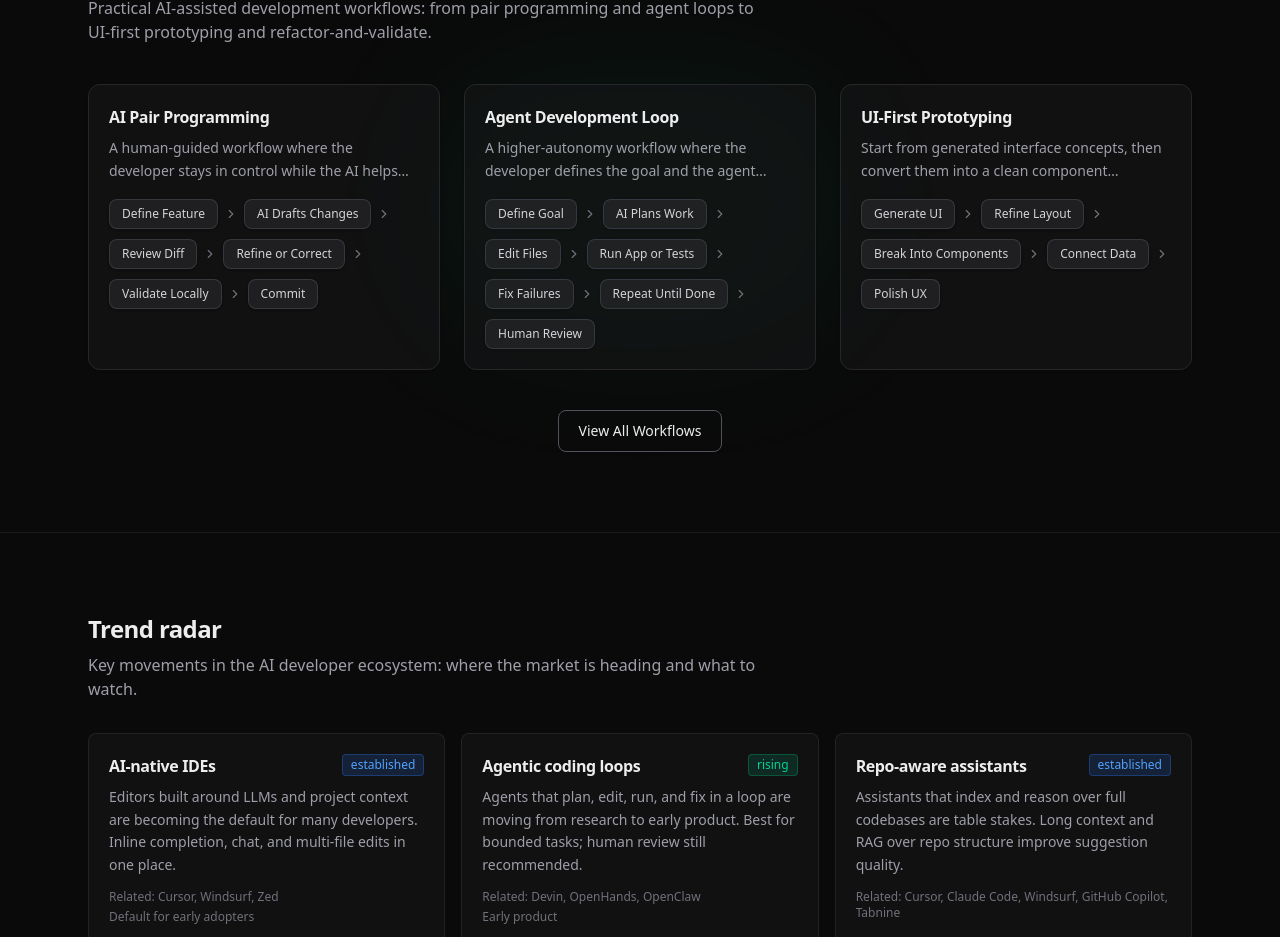
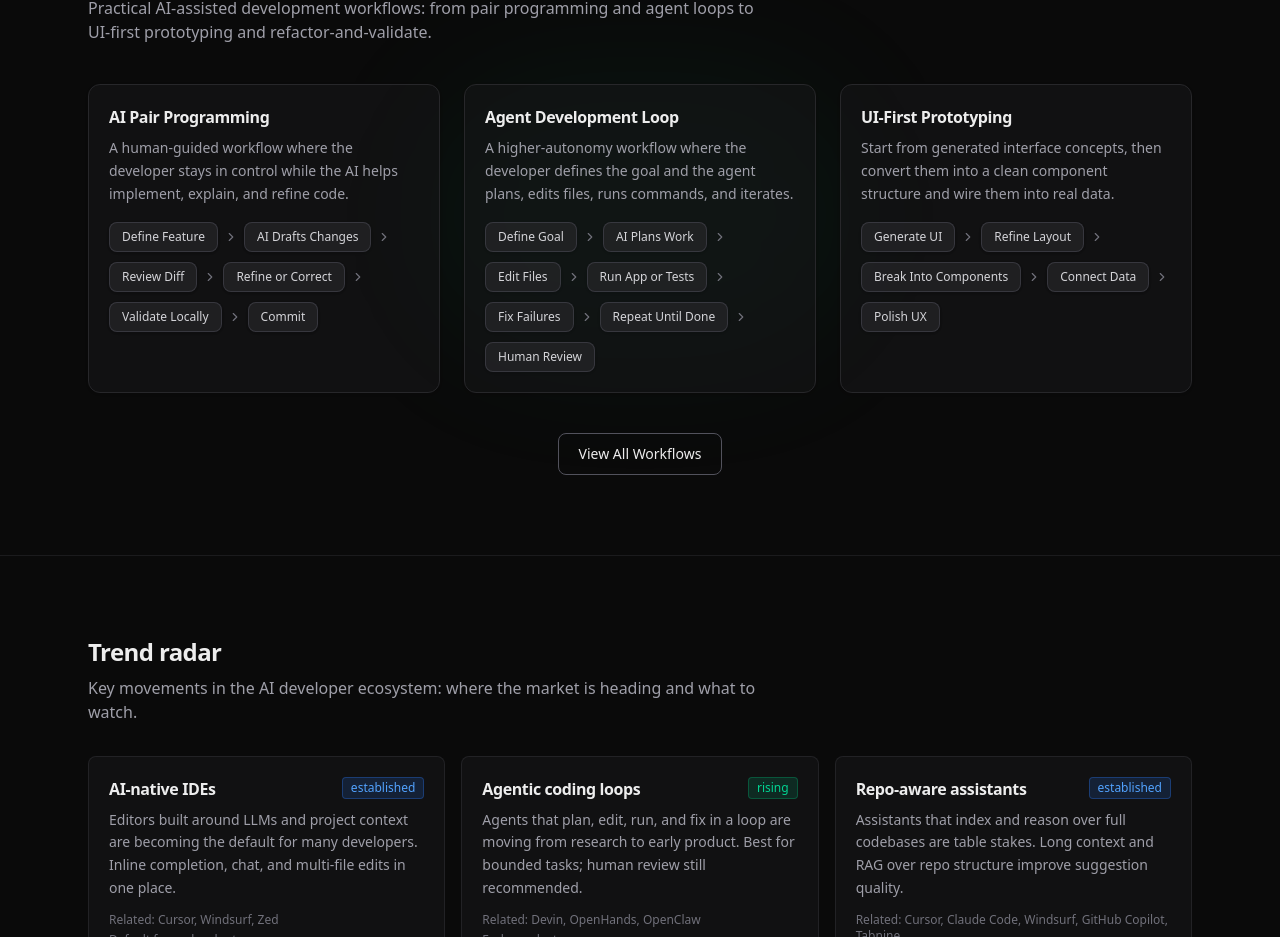
Before and after one commit to ian-schwartz/ai-dev-trends-explorer, a Next.js app: page / in a window 1280 px wide. Shown: the part 1413-2350 px from the top of the page. Built offline with nearby package versions, Linux system fonts and the light colour scheme; no server answers.

Commit message:
fix: improve workflow preview description readability

```diff
--- a/src/components/workflows/MiniWorkflow.tsx
+++ b/src/components/workflows/MiniWorkflow.tsx
@@ -12,7 +12,7 @@ export function MiniWorkflow({ name, description, steps }: MiniWorkflowProps) {
       <h3 className="text-base font-semibold tracking-tight text-foreground">
         {name}
       </h3>
-      <p className="mt-2 line-clamp-2 text-sm leading-relaxed text-zinc-400">
+      <p className="mt-2 min-h-[3.75rem] line-clamp-3 text-sm leading-relaxed text-zinc-400">
         {description}
       </p>
       <div className="mt-4 flex flex-wrap items-center gap-x-1.5 gap-y-2.5">
```
